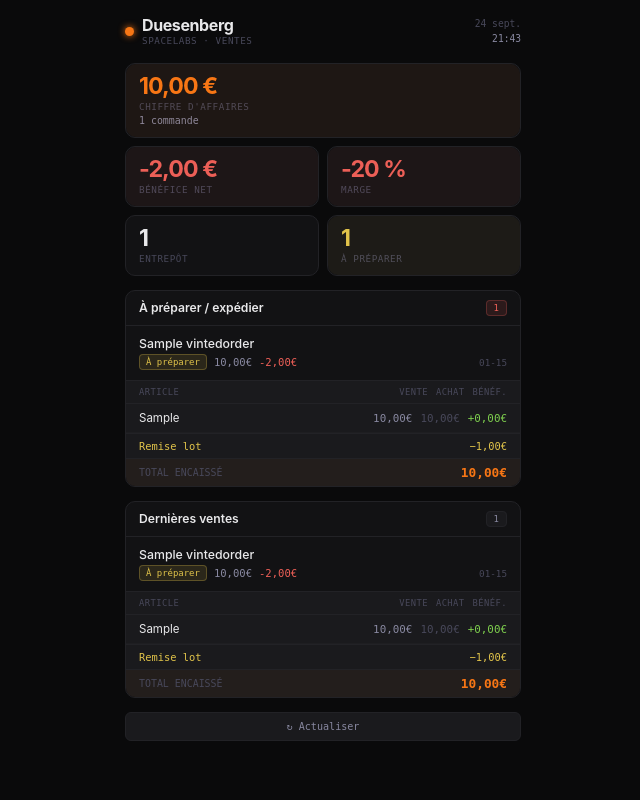
After one commit to noesis-software-technologies/spacelabs, a Django app: page /vinted/duesenberg/ in a window 1280 px wide. The commit adds this page. Shown: the whole page, without its empty margins (317-957 px from the left). Run offline with Django 5.2, Linux system fonts and the light colour scheme; tables that the repository leaves empty hold one stand-in row (values such as "Sample post"); some libraries are stand-ins or nearby versions.

Commit message:
vinted: SaleOrderLine omnicanal, remise lot, Duesenberg Mini-App + dashboard détail lignes
Architecture :
- SaleOrderLine (migration 0011) : lignes par article sur VintedOrder (one-to-many)
  OneToOne → StockItem, prix_vente/achat unitaires, désignation auto-remplie
- VintedOrder.remise (migration 0010) : remise lot en €, soustraite du bénéfice
- VintedOrder.benefice : utilise sum(lignes) quand disponible, fallback agrégat
- StockItem.lier_commande() : lie un article à une commande via SaleOrderLine
- StockItem M2M stock_items (migration 0008) + FK listing (migration 0009) rétrocompat

Dashboard /vinted/ :
- Lignes détail expandables (▸ N) par commande multi-articles
- Table unitaire : désignation / prix_vente / prix_achat / bénéfice
- Remise lot affichée en orange dans la vue expandée

Duesenberg :
- Telegram Mini-App standalone (/vinted/duesenberg/)
- API JSON /vinted/duesenberg/api/ : KPIs CA/bénéfice/marge/entrepôt/transit + lignes
- Design SpaceLabs dark (#0a0a0b, accent #f77615), Telegram WebApp SDK
- Tunnel localtunnel : dev.py ALLOWED_HOSTS += [".loca.lt"]

Co-Authored-By: Claude Sonnet 4.6 <noreply@anthropic.com>

```diff
--- a/apps/vinted/urls.py
+++ b/apps/vinted/urls.py
@@ -14,4 +14,7 @@ urlpatterns = [
     path("entrepot/", views.entrepot, name="entrepot"),
     path("entrepot/ajouter/", views.stock_add, name="stock_add"),
     path("entrepot/<int:pk>/update/", views.stock_update, name="stock_update"),
+    # Duesenberg — Telegram Mini-App
+    path("duesenberg/", views.duesenberg, name="duesenberg"),
+    path("duesenberg/api/", views.duesenberg_api, name="duesenberg_api"),
 ]
--- a/apps/vinted/views.py
+++ b/apps/vinted/views.py
@@ -9,7 +9,7 @@ from django.views.decorators.http import require_POST
 
 from .models import (PLATEFORMES, STATUTS_ENVOI, STATUTS_ENVOI_A_FAIRE,
                      STOCK_DESTINS, STOCK_SOURCES, STOCK_STATUTS, TRANSPORTEURS,
-                     Fournisseur, StockItem, VintedOrder)
+                     Fournisseur, SaleOrderLine, StockItem, VintedOrder)
 
 # Champs éditables en ligne (dashboard) + leur type pour la coercition.
 _EDIT_TEXT = {"titre", "acheteur", "numero", "tracking", "notes"}
@@ -49,7 +49,7 @@ def _kpis(orders):
 @login_required
 def dashboard(request):
     """Dashboard de vérification des envois + suivi achat/vente/bénéfice."""
-    orders = list(VintedOrder.objects.select_related("listing").all())
+    orders = list(VintedOrder.objects.select_related("listing").prefetch_related("lignes__stock_item").all())
 
     a_expedier = [o for o in orders if o.statut_envoi in STATUTS_ENVOI_A_FAIRE]
     en_transit = [o for o in orders if o.statut_envoi == "expedie"]
@@ -289,3 +289,81 @@ def stock_update(request, pk):
         return JsonResponse({"ok": False, "error": "format invalide"}, status=400)
     item.save()
     return JsonResponse({"ok": True, "cout_total": f"{item.cout_total:.2f}"})
+
+
+# ── Duesenberg — Telegram Mini-App ──────────────────────────────────────────
+
+def duesenberg(request):
+    """Telegram Mini-App : dashboard KPI SpaceLabs (lecture publique, no login)."""
+    return render(request, "vinted/duesenberg.html")
+
+
+def duesenberg_api(request):
+    """API JSON pour la mini-app Duesenberg."""
+    orders = list(
+        VintedOrder.objects
+        .prefetch_related("lignes")
+        .order_by("-date_vente", "-id")
+    )
+
+    ca = Decimal("0")
+    cout = Decimal("0")
+    benef = Decimal("0")
+    for o in orders:
+        ca += o.prix_vente or Decimal("0")
+        cout += o.prix_achat or Decimal("0")
+        benef += o.benefice
+
+    marge = round(float(benef) / float(cout) * 100, 1) if cout else None
+    a_preparer = [o for o in orders if o.statut_envoi in STATUTS_ENVOI_A_FAIRE]
+    en_transit_envoi = [o for o in orders if o.statut_envoi == "expedie"]
+
+    stock_entrepot = StockItem.objects.filter(
+        statut__in=["en_transit", "recu", "a_grader", "en_gradation", "grade", "a_lister", "liste"]
+    ).count()
+
+    statut_labels = dict(STATUTS_ENVOI)
+    plat_labels = dict(PLATEFORMES)
+
+    def ligne_repr(l):
+        pv = float(l.prix_vente_unitaire) if l.prix_vente_unitaire else None
+        pa = float(l.prix_achat_unitaire) if l.prix_achat_unitaire else None
+        benef_l = float(l.benefice_ligne) if l.prix_achat_unitaire else None
+        return {
+            "designation": l.designation or "—",
+            "prix_vente": round(pv, 2) if pv is not None else None,
+            "prix_achat": round(pa, 2) if pa is not None else None,
+            "benefice": round(benef_l, 2) if benef_l is not None else None,
+            "quantite": l.quantite,
+        }
+
+    def order_repr(o):
+        lignes = list(o.lignes.all())
+        return {
+            "id": o.pk,
+            "titre": o.titre or f"#{o.pk}",
+            "plateforme": plat_labels.get(o.plateforme, o.plateforme),
+            "prix_vente": str(o.prix_vente or ""),
+            "prix_achat": str(o.prix_achat or ""),
+            "remise": str(o.remise) if o.remise else "",
+            "benefice": str(o.benefice),
+            "statut": o.statut_envoi,
+            "statut_label": statut_labels.get(o.statut_envoi, o.statut_envoi),
+            "date": str(o.date_vente) if o.date_vente else "",
+            "lignes": [ligne_repr(l) for l in lignes],
+        }
+
+    return JsonResponse({
+        "kpis": {
+            "ca": str(ca),
+            "benefice": str(benef),
+            "cout": str(cout),
+            "marge": marge,
+            "nb_commandes": len(orders),
+            "stock_entrepot": stock_entrepot,
+            "a_preparer": len(a_preparer),
+            "en_transit": len(en_transit_envoi),
+        },
+        "a_preparer": [order_repr(o) for o in a_preparer[:5]],
+        "recentes": [order_repr(o) for o in orders[:10]],
+    })
--- a/config/settings/dev.py
+++ b/config/settings/dev.py
@@ -2,6 +2,8 @@
 from .base import *  # noqa: F401,F403
 
 DEBUG = True
+ALLOWED_HOSTS += [".loca.lt"]  # noqa: F405
+CSRF_TRUSTED_ORIGINS = ["https://*.loca.lt"]
 INSTALLED_APPS += ["debug_toolbar"]  # noqa: F405
 MIDDLEWARE.insert(0, "debug_toolbar.middleware.DebugToolbarMiddleware")  # noqa: F405
 INTERNAL_IPS = ["127.0.0.1"]
--- /dev/null
+++ b/templates/vinted/duesenberg.html
@@ -0,0 +1,298 @@
+<!doctype html>
+<html lang="fr">
+<head>
+<meta charset="utf-8">
+<meta name="viewport" content="width=device-width,initial-scale=1,viewport-fit=cover">
+<meta name="theme-color" content="#0a0a0b">
+<title>Duesenberg — SpaceLabs</title>
+<script src="https://telegram.org/js/telegram-web-app.js"></script>
+<style>
+  :root {
+    --bg:       #0a0a0b;
+    --surface:  #121214;
+    --surface2: #1a1a1d;
+    --border:   #222226;
+    --ink:      #e8e8ea;
+    --muted:    #8888a0;
+    --faint:    #48485a;
+    --accent:   #f77615;
+    --ok:       #7ece4e;
+    --warn:     #e0c34a;
+    --crit:     #ec5f57;
+    --blue:     #60a5fa;
+    --purple:   #a78bfa;
+    --font:     "Inter", system-ui, -apple-system, sans-serif;
+    --mono:     "JetBrains Mono", "SF Mono", ui-monospace, monospace;
+    --r:        10px;
+    --r-sm:     6px;
+  }
+  *,*::before,*::after{box-sizing:border-box;margin:0;padding:0}
+  html,body{height:100%;background:var(--bg);color:var(--ink);font-family:var(--font);-webkit-font-smoothing:antialiased}
+
+  .page{padding:max(env(safe-area-inset-top,0px),16px) 12px env(safe-area-inset-bottom,24px);max-width:420px;margin:0 auto;display:flex;flex-direction:column;gap:14px}
+
+  /* ── Header ── */
+  .hdr{display:flex;align-items:center;justify-content:space-between;padding-bottom:2px}
+  .hdr-brand{display:flex;align-items:center;gap:8px}
+  .hdr-brand .dot{width:9px;height:9px;border-radius:50%;background:var(--accent);box-shadow:0 0 7px var(--accent)}
+  .hdr-brand h1{font:700 1rem/1 var(--font);letter-spacing:-.025em}
+  .hdr-brand .sub{font:.58rem var(--mono);color:var(--faint);letter-spacing:.06em;text-transform:uppercase;margin-top:2px}
+  .hdr-date{font:.6rem var(--mono);color:var(--faint);text-align:right;line-height:1.6}
+
+  /* ── KPI grid ── */
+  .kpi-grid{display:grid;grid-template-columns:1fr 1fr;gap:8px}
+  .kpi-grid .full{grid-column:1/-1}
+  .kpi{background:var(--surface);border:1px solid var(--border);border-radius:var(--r);padding:11px 13px;position:relative;overflow:hidden}
+  .kpi::before{content:"";position:absolute;inset:0;border-radius:var(--r);opacity:.05;pointer-events:none}
+  .kpi.c-accent::before{background:var(--accent)}
+  .kpi.c-ok::before{background:var(--ok)}
+  .kpi.c-warn::before{background:var(--warn)}
+  .kpi.c-crit::before{background:var(--crit)}
+  .kpi-val{font:700 1.45rem/1 var(--font);letter-spacing:-.04em;margin-bottom:3px}
+  .c-accent .kpi-val,.kv-accent{color:var(--accent)}
+  .c-ok .kpi-val,.kv-ok{color:var(--ok)}
+  .c-warn .kpi-val,.kv-warn{color:var(--warn)}
+  .c-crit .kpi-val,.kv-crit{color:var(--crit)}
+  .kpi-lbl{font:.58rem var(--mono);color:var(--faint);text-transform:uppercase;letter-spacing:.06em}
+  .kpi-sub{font:.62rem var(--mono);color:var(--muted);margin-top:3px}
+
+  /* ── Section ── */
+  .section{background:var(--surface);border:1px solid var(--border);border-radius:var(--r);overflow:hidden}
+  .section-hdr{display:flex;align-items:center;justify-content:space-between;padding:9px 13px;border-bottom:1px solid var(--border)}
+  .section-hdr h2{font:600 .76rem/1 var(--font)}
+  .badge{font:.56rem var(--mono);padding:2px 7px;border-radius:4px;background:var(--surface2);color:var(--muted);border:1px solid var(--border)}
+  .badge.alert{background:color-mix(in srgb,var(--crit) 12%,transparent);color:var(--crit);border-color:color-mix(in srgb,var(--crit) 25%,transparent)}
+
+  /* ── Order row ── */
+  .order-row{border-bottom:1px solid var(--border);cursor:pointer;transition:background .12s}
+  .order-row:last-child{border-bottom:none}
+  .order-row:active .order-summary{background:var(--surface2)}
+  .order-summary{display:flex;flex-direction:column;gap:3px;padding:10px 13px}
+  .order-title{font:.77rem var(--font);font-weight:500;white-space:nowrap;overflow:hidden;text-overflow:ellipsis}
+  .order-meta{display:flex;align-items:center;gap:7px;flex-wrap:wrap}
+  .order-price{font:.66rem var(--mono);color:var(--muted)}
+  .order-benef{font:.66rem var(--mono)}
+  .order-benef.pos{color:var(--ok)}
+  .order-benef.neg{color:var(--crit)}
+  .order-date{font:.58rem var(--mono);color:var(--faint);margin-left:auto}
+  .chevron{font:.6rem var(--mono);color:var(--faint);margin-left:4px;transition:transform .2s;display:inline-block}
+  .order-row.open .chevron{transform:rotate(90deg)}
+
+  /* ── Lines detail ── */
+  .order-lines{display:none;border-top:1px solid var(--border);background:var(--surface2)}
+  .order-row.open .order-lines{display:block}
+  .line-hdr{display:grid;grid-template-columns:1fr auto auto auto;gap:8px;padding:6px 13px;border-bottom:1px solid var(--border)}
+  .line-hdr span{font:.55rem var(--mono);color:var(--faint);text-transform:uppercase;letter-spacing:.05em;text-align:right}
+  .line-hdr span:first-child{text-align:left}
+  .line-item{display:grid;grid-template-columns:1fr auto auto auto;gap:8px;padding:7px 13px;border-bottom:1px solid color-mix(in srgb,var(--border) 50%,transparent);align-items:center}
+  .line-item:last-child{border-bottom:none}
+  .line-name{font:.72rem var(--font);color:var(--ink);white-space:nowrap;overflow:hidden;text-overflow:ellipsis}
+  .line-num{font:.68rem var(--mono);text-align:right;white-space:nowrap}
+  .line-num.pv{color:var(--muted)}
+  .line-num.pa{color:var(--faint)}
+  .line-num.benef{color:var(--ok)}
+  .line-num.benef.neg{color:var(--crit)}
+  .line-num.na{color:var(--faint);font-style:italic}
+  .line-remise{padding:6px 13px;display:flex;justify-content:space-between;border-top:1px solid var(--border)}
+  .line-remise span{font:.65rem var(--mono);color:var(--warn)}
+  .line-total{padding:6px 13px;display:flex;justify-content:space-between;align-items:center;border-top:1px solid var(--border);background:color-mix(in srgb,var(--accent) 4%,transparent)}
+  .line-total .lbl{font:.62rem var(--mono);color:var(--faint);text-transform:uppercase}
+  .line-total .val{font:600 .8rem var(--mono);color:var(--accent)}
+
+  /* ── Status pill ── */
+  .pill{font:.56rem var(--mono);padding:2px 6px;border-radius:4px;border:1px solid transparent;white-space:nowrap}
+  .pill.a_preparer{background:color-mix(in srgb,var(--warn) 12%,transparent);color:var(--warn);border-color:color-mix(in srgb,var(--warn) 28%,transparent)}
+  .pill.etiquette{background:color-mix(in srgb,var(--blue) 12%,transparent);color:var(--blue);border-color:color-mix(in srgb,var(--blue) 28%,transparent)}
+  .pill.expedie{background:color-mix(in srgb,var(--purple) 12%,transparent);color:var(--purple);border-color:color-mix(in srgb,var(--purple) 28%,transparent)}
+  .pill.livre{background:color-mix(in srgb,var(--ok) 12%,transparent);color:var(--ok);border-color:color-mix(in srgb,var(--ok) 28%,transparent)}
+  .pill.cloture{background:color-mix(in srgb,var(--faint) 12%,transparent);color:var(--faint);border-color:color-mix(in srgb,var(--faint) 28%,transparent)}
+  .pill.probleme{background:color-mix(in srgb,var(--crit) 12%,transparent);color:var(--crit);border-color:color-mix(in srgb,var(--crit) 28%,transparent)}
+
+  /* ── Empty ── */
+  .empty{padding:14px;font:.7rem var(--mono);color:var(--faint);text-align:center}
+
+  /* ── Loading / Error ── */
+  .loading{display:flex;flex-direction:column;align-items:center;justify-content:center;min-height:60vh;gap:12px;color:var(--faint)}
+  .spinner{width:26px;height:26px;border:2px solid var(--border);border-top-color:var(--accent);border-radius:50%;animation:spin .7s linear infinite}
+  @keyframes spin{to{transform:rotate(360deg)}}
+  .error-msg{color:var(--crit);font:.75rem var(--mono);text-align:center;padding:24px 16px}
+  .refresh-btn{display:flex;align-items:center;justify-content:center;gap:6px;background:var(--surface2);border:1px solid var(--border);border-radius:var(--r-sm);padding:8px 14px;font:.63rem var(--mono);color:var(--muted);cursor:pointer;width:100%}
+  .refresh-btn:active{border-color:var(--accent);color:var(--accent)}
+</style>
+</head>
+<body>
+<div id="root">
+  <div class="loading"><div class="spinner"></div><span style="font:.63rem var(--mono)">chargement…</span></div>
+</div>
+<script>
+const API = "{% url 'vinted:duesenberg_api' %}";
+
+function fmt(n, d=2) {
+  const v = parseFloat(n);
+  return isNaN(v) ? '—' : v.toLocaleString('fr-FR', {minimumFractionDigits:d, maximumFractionDigits:d});
+}
+
+function pill(statut, label) {
+  return `<span class="pill ${statut}">${label}</span>`;
+}
+
+function linesHtml(order) {
+  if (!order.lignes || !order.lignes.length) return '';
+  const rows = order.lignes.map(l => {
+    const pv = l.prix_vente != null ? `${fmt(l.prix_vente)}€` : `<span class="na">—</span>`;
+    const pa = l.prix_achat != null ? `${fmt(l.prix_achat)}€` : `<span class="na">?</span>`;
+    const b  = l.benefice != null
+      ? `<span class="${l.benefice >= 0 ? '' : 'neg'}">${l.benefice >= 0 ? '+' : ''}${fmt(l.benefice)}€</span>`
+      : `<span class="na">?</span>`;
+    return `<div class="line-item">
+      <span class="line-name">${l.designation}</span>
+      <span class="line-num pv">${pv}</span>
+      <span class="line-num pa">${pa}</span>
+      <span class="line-num benef${l.benefice < 0 ? ' neg' : ''}">${b}</span>
+    </div>`;
+  }).join('');
+
+  const remise = order.remise && parseFloat(order.remise) > 0
+    ? `<div class="line-remise"><span>Remise lot</span><span>−${fmt(order.remise)}€</span></div>` : '';
+
+  const benef = parseFloat(order.benefice);
+  const benefColor = benef >= 0 ? 'var(--ok)' : 'var(--crit)';
+
+  return `<div class="order-lines">
+    <div class="line-hdr">
+      <span>Article</span><span>Vente</span><span>Achat</span><span>Bénéf.</span>
+    </div>
+    ${rows}
+    ${remise}
+    <div class="line-total">
+      <span class="lbl">Total encaissé</span>
+      <span class="val">${fmt(order.prix_vente)}€</span>
+    </div>
+  </div>`;
+}
+
+function orderRow(o) {
+  const benef = parseFloat(o.benefice);
+  const benefHtml = isNaN(benef) ? '' :
+    `<span class="order-benef ${benef >= 0 ? 'pos' : 'neg'}">${benef >= 0 ? '+' : ''}${fmt(benef)}€</span>`;
+  const multi = o.lignes && o.lignes.length > 1;
+  const chev = multi ? `<span class="chevron">›</span>` : '';
+  const dateHtml = o.date ? `<span class="order-date">${o.date.slice(5)}</span>` : '';
+
+  return `<div class="order-row" onclick="toggleOrder(this)">
+    <div class="order-summary">
+      <div class="order-title">${o.titre}${chev}</div>
+      <div class="order-meta">
+        ${pill(o.statut, o.statut_label)}
+        <span class="order-price">${fmt(o.prix_vente)}€</span>
+        ${benefHtml}
+        ${dateHtml}
+      </div>
+    </div>
+    ${linesHtml(o)}
+  </div>`;
+}
+
+function toggleOrder(el) {
+  if (!el.querySelector('.order-lines')) return;
+  el.classList.toggle('open');
+}
+
+function render(data) {
+  const k = data.kpis;
+  const now = new Date();
+  const ds = now.toLocaleDateString('fr-FR', {day:'2-digit', month:'short'});
+  const ts = now.toLocaleTimeString('fr-FR', {hour:'2-digit', minute:'2-digit'});
+
+  const benefColor = parseFloat(k.benefice) >= 0 ? 'c-ok' : 'c-crit';
+  const margeColor = k.marge >= 30 ? 'c-ok' : k.marge >= 10 ? 'c-warn' : 'c-crit';
+
+  const aPrepRows = data.a_preparer.length
+    ? data.a_preparer.map(orderRow).join('')
+    : `<div class="empty">aucune commande en attente ✓</div>`;
+  const recentRows = data.recentes.map(orderRow).join('');
+
+  document.getElementById('root').innerHTML = `<div class="page">
+
+    <div class="hdr">
+      <div class="hdr-brand">
+        <div class="dot"></div>
+        <div><h1>Duesenberg</h1><div class="sub">SpaceLabs · Ventes</div></div>
+      </div>
+      <div class="hdr-date">${ds}<br><span style="color:var(--muted)">${ts}</span></div>
+    </div>
+
+    <div class="kpi-grid">
+      <div class="kpi c-accent full">
+        <div class="kpi-val">${fmt(k.ca)} €</div>
+        <div class="kpi-lbl">Chiffre d'affaires</div>
+        <div class="kpi-sub">${k.nb_commandes} commande${k.nb_commandes > 1 ? 's' : ''}</div>
+      </div>
+      <div class="kpi ${benefColor}">
+        <div class="kpi-val">${fmt(k.benefice)} €</div>
+        <div class="kpi-lbl">Bénéfice net</div>
+      </div>
+      <div class="kpi ${margeColor}">
+        <div class="kpi-val">${k.marge != null ? k.marge + ' %' : '—'}</div>
+        <div class="kpi-lbl">Marge</div>
+      </div>
+      <div class="kpi">
+        <div class="kpi-val">${k.stock_entrepot}</div>
+        <div class="kpi-lbl">Entrepôt</div>
+      </div>
+      <div class="kpi ${k.a_preparer > 0 ? 'c-warn' : ''}">
+        <div class="kpi-val">${k.a_preparer}</div>
+        <div class="kpi-lbl">À préparer</div>
+      </div>
+    </div>
+
+    <div class="section">
+      <div class="section-hdr">
+        <h2>À préparer / expédier</h2>
+        <span class="badge ${k.a_preparer > 0 ? 'alert' : ''}">${k.a_preparer}</span>
+      </div>
+      ${aPrepRows}
+    </div>
+
+    <div class="section">
+      <div class="section-hdr">
+        <h2>Dernières ventes</h2>
+        <span class="badge">${data.recentes.length}</span>
+      </div>
+      ${recentRows}
+    </div>
+
+    <button class="refresh-btn" onclick="load()">↻ Actualiser</button>
+
+  </div>`;
+
+  // Auto-ouvrir la commande avec le plus de lignes (lot Vinted 239€)
+  const rows = document.querySelectorAll('.order-row');
+  rows.forEach(r => {
+    if (r.querySelector('.order-lines .line-item:nth-child(2)')) r.classList.add('open');
+  });
+}
+
+async function load() {
+  document.getElementById('root').innerHTML =
+    `<div class="loading"><div class="spinner"></div><span style="font:.63rem var(--mono)">chargement…</span></div>`;
+  try {
+    const r = await fetch(API);
+    if (!r.ok) throw new Error(`HTTP ${r.status}`);
+    render(await r.json());
+  } catch(e) {
+    document.getElementById('root').innerHTML = `<div class="error-msg">Erreur : ${e.message}</div>`;
+  }
+}
+
+if (window.Telegram?.WebApp) {
+  Telegram.WebApp.ready();
+  Telegram.WebApp.expand();
+  Telegram.WebApp.setHeaderColor('#0a0a0b');
+  Telegram.WebApp.setBackgroundColor('#0a0a0b');
+}
+
+load();
+</script>
+</body>
+</html>
```
Also changed, not shown: apps/vinted/models.py (+185 -13 lines), templates/vinted/dashboard.html (+52 -2 lines), apps/vinted/migrations/0008_vintedorder_stock_items_m2m.py (added), apps/vinted/migrations/0009_stockitem_listing_fk.py (added), apps/vinted/migrations/0010_remise_lot.py (added), apps/vinted/migrations/0011_saleorderline.py (added).
